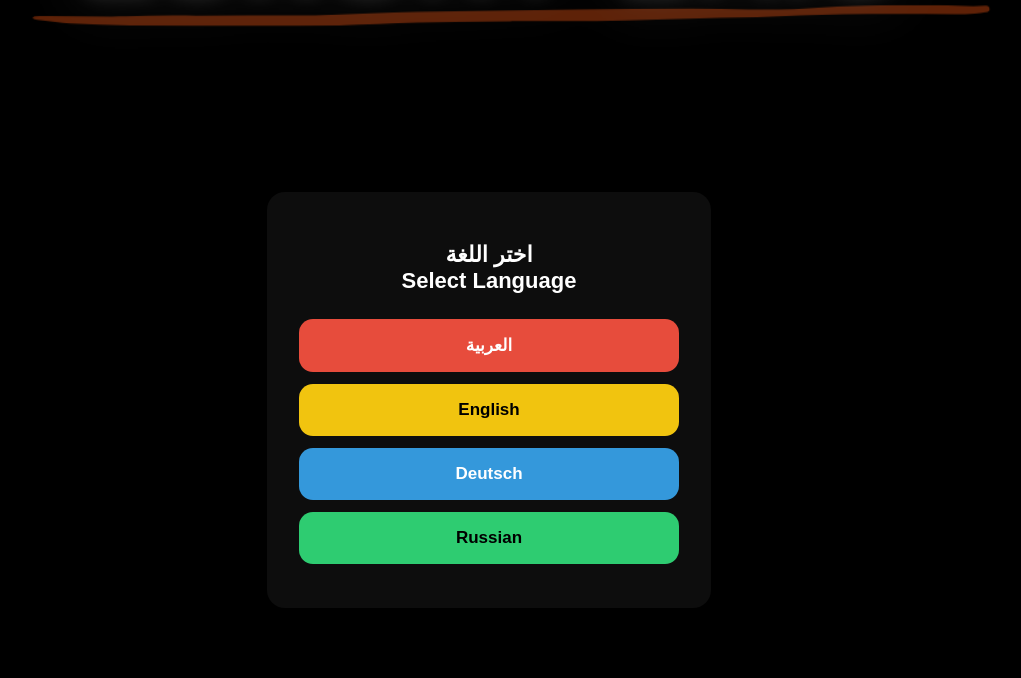
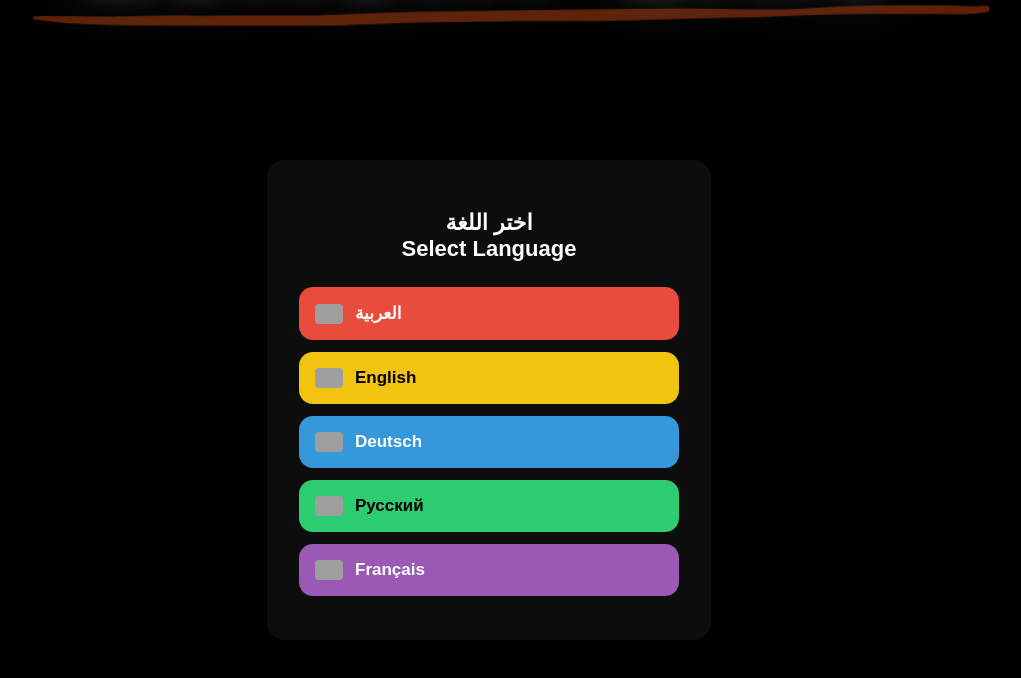
Before and after one commit to luxurybaic/chooselanguage, a plain HTML site: page index.html in a window 1280 px wide. Shown: the whole page, without its empty margins (151-1172 px from the left). Drawn offline with Linux system fonts and the light colour scheme; grey boxes are pictures that could not be loaded.

Commit message:
index.html

```diff
--- a/index.html
+++ b/index.html
@@ -8,10 +8,7 @@
     <style>
         body {
             font-family: Arial, sans-serif;
-
-            /* 👇 حط اسم وامتداد صورة الخلفية هنا */
             background: url("luxurybaic123.png") no-repeat center center / cover;
-
             display: flex;
             justify-content: center;
             align-items: center;
@@ -19,7 +16,6 @@
             margin: 0;
         }
 
-        /* طبقة تغميق علشان الأزرار تبان */
         .overlay {
             background: rgba(0,0,0,0.6);
             position: absolute;
@@ -44,7 +40,9 @@
         }
 
         a {
-            display: block;
+            display: flex;
+            align-items: center;
+            gap: 12px;
             text-decoration: none;
             padding: 16px;
             margin: 12px 0;
@@ -54,11 +52,18 @@
             transition: 0.2s ease;
         }
 
-        /* ألوان اللغات */
+        a img {
+            width: 28px;
+            height: 20px;
+            border-radius: 4px;
+            object-fit: cover;
+        }
+
         .lang-ar { background: #e74c3c; color: #fff; }
         .lang-en { background: #f1c40f; color: #000; }
-        .lang-fr { background: #3498db; color: #fff; }
-        .lang-it { background: #2ecc71; color: #000; }
+        .lang-de { background: #3498db; color: #fff; }
+        .lang-ru { background: #2ecc71; color: #000; }
+        .lang-fr { background: #9b59b6; color: #fff; }
 
         a:hover {
             transform: scale(1.05);
@@ -81,22 +86,31 @@
             Select Language
         </h2>
 
-        <!-- 👇 عدّل روابط الـ PDF لكل لغة -->
-        <a class="lang-ar" href="https://www.dropbox.com/scl/fi/sfwiya9ic14l0e6m1a3fg/Travel-Plan-Arabic.pdf?rlkey=dxe3ls00kp2ebps6ecyirem7t&st=tx12dzbo&dl=0" target="_blank">
+        <a class="lang-ar" href="https://www.dropbox.com/scl/fi/1tgytlv2odrwjb5pfyles/Travel-Plan-Arabic.pdf?rlkey=rucg692l0fs1612es6dul5krc&st=xfry9d8e&dl=0" target="_blank">
+            <img src="https://flagsapi.com/EG/flat/32.png">
             العربية
         </a>
 
-        <a class="lang-en" href="https://www.dropbox.com/scl/fi/zo7svgkdd941cutw160i5/Travel-plan-En.pdf?rlkey=2c14gau8drx03ekj2gv9p49bd&st=amyvrruw&dl=0" target="_blank">
+        <a class="lang-en" href="https://www.dropbox.com/scl/fi/8j7e88098lx14av04yf57/Travel-Plan-En.pdf?rlkey=9evnv2wp2upp199gdd5a28xd2&st=4c1966fp&dl=0" target="_blank">
+            <img src="https://flagsapi.com/US/flat/32.png">
             English
         </a>
 
-        <a class="lang-fr" href="https://www.dropbox.com/scl/fi/n2ilj9cmk3e733vd6md6c/Travel-Plan-Deutsch.pdf?rlkey=su2a3r9begq2f645p9inhx8hc&st=ijjmfe5u&dl=0" target="_blank">
+        <a class="lang-de" href="https://www.dropbox.com/scl/fi/w5crf55g4jgpkyueqjn3b/Travel-Plan-Deutsch.pdf?rlkey=65vya1sb7kwz64o7nwp1z51af&st=epexzgzb&dl=0" target="_blank">
+            <img src="https://flagsapi.com/DE/flat/32.png">
             Deutsch
         </a>
 
-        <a class="lang-it" href="https://www.dropbox.com/scl/fi/tq3rbieujmaicqza6bjnv/Travel-Plan-Russian.pdf?rlkey=oe9kwpkqwxqhryw4fv6yn3sto&st=7p9cpy51&dl=0" target="_blank">
-            Russian
+        <a class="lang-ru" href="https://www.dropbox.com/scl/fi/zmd62wamy9013db5uknh3/Travel-Plan-Russian.pdf?rlkey=la2yh39ozbyreef66cun98sra&st=boc555jm&dl=0" target="_blank">
+            <img src="https://flagsapi.com/RU/flat/32.png">
+            Русский
         </a>
+
+        <a class="lang-fr" href="https://www.dropbox.com/scl/fi/onub6zs23bzaqdsylsupl/Travel-Plan-Fr.pdf?rlkey=clrdfx5nk5mt4zcjipqv1slvq&st=wlbrwg7h&dl=0" target="_blank">
+            <img src="https://flagsapi.com/FR/flat/32.png">
+            Français
+        </a>
+
     </div>
 
 </body>
```
